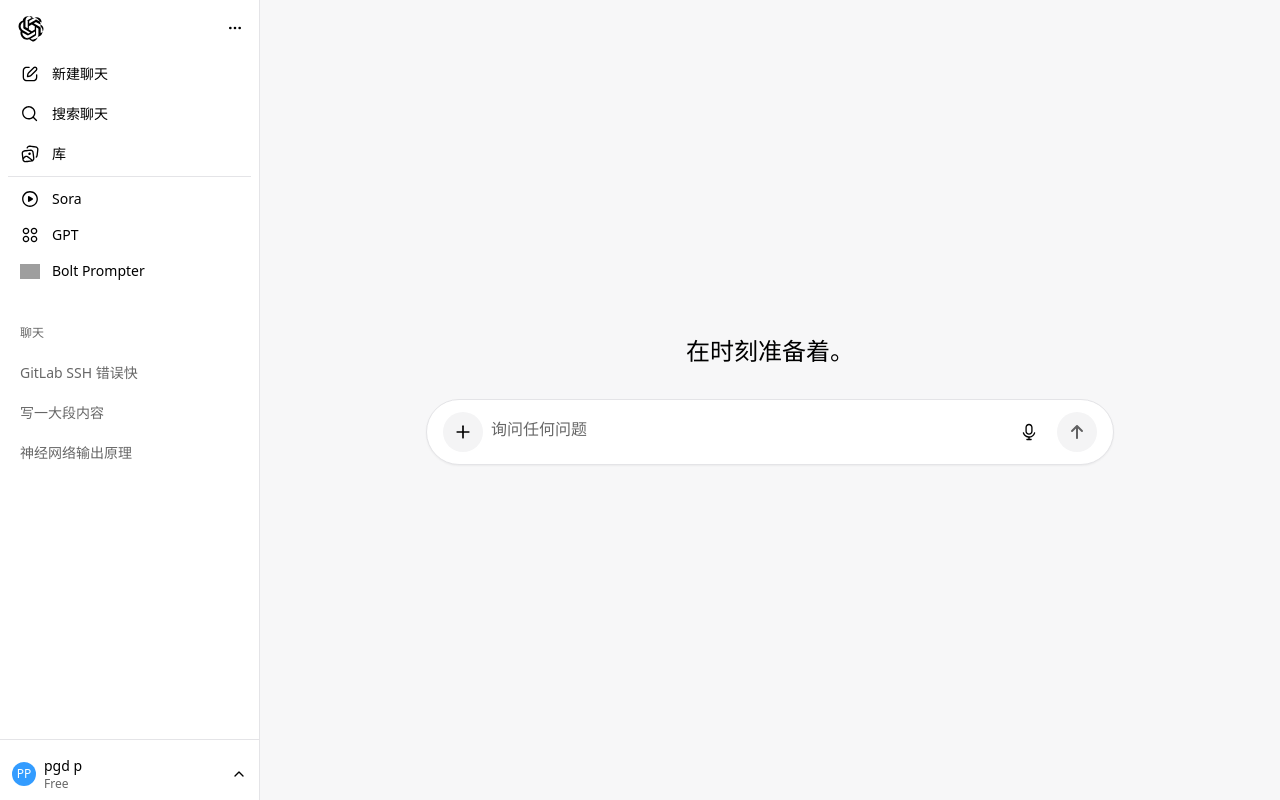
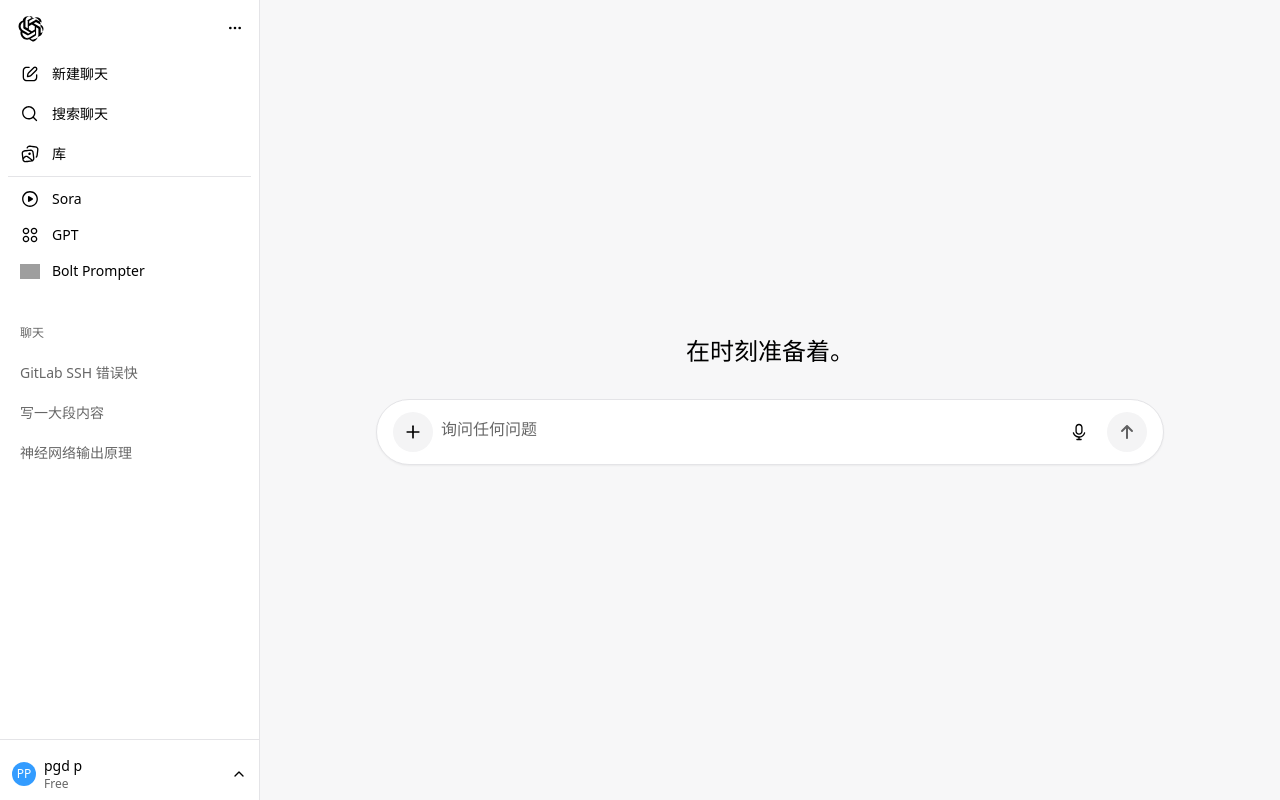
Before and after one commit to pgd-LC2/ptchat, a Next.js app: page / in a window 1280 px wide. Built offline with nearby package versions, Linux system fonts and the light colour scheme; grey boxes are pictures that could not be loaded.

Commit message:
Updated ChatInput.tsx

```diff
--- a/components/chat/ChatInput.tsx
+++ b/components/chat/ChatInput.tsx
@@ -65,7 +65,7 @@ export default function ChatInput({ className, value, disabled, isWelcomeScreen
   };
 
   return (
-    <div className={`relative w-full mx-auto ${isWelcomeScreen ? 'max-w-[720px]' : 'max-w-[720px] pb-3 px-6'} ${className || ''}`}>
+    <div className={`relative w-full mx-auto ${isWelcomeScreen ? 'max-w-[820px]' : 'max-w-[720px] pb-3 px-6'} ${className || ''}`}>
       <InputMenu
         isVisible={isMenuVisible}
         onClose={() => setIsMenuVisible(false)}
```
